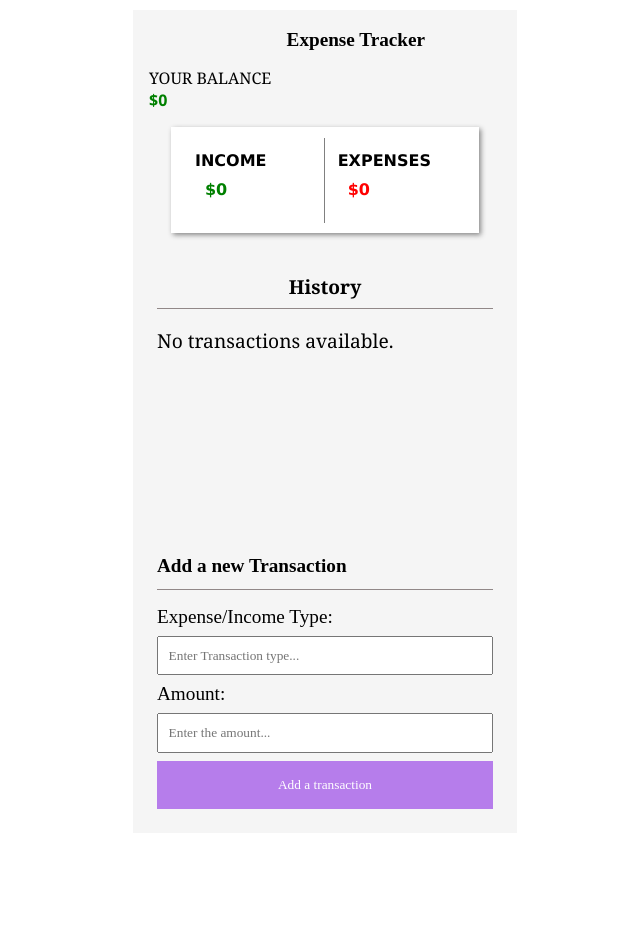
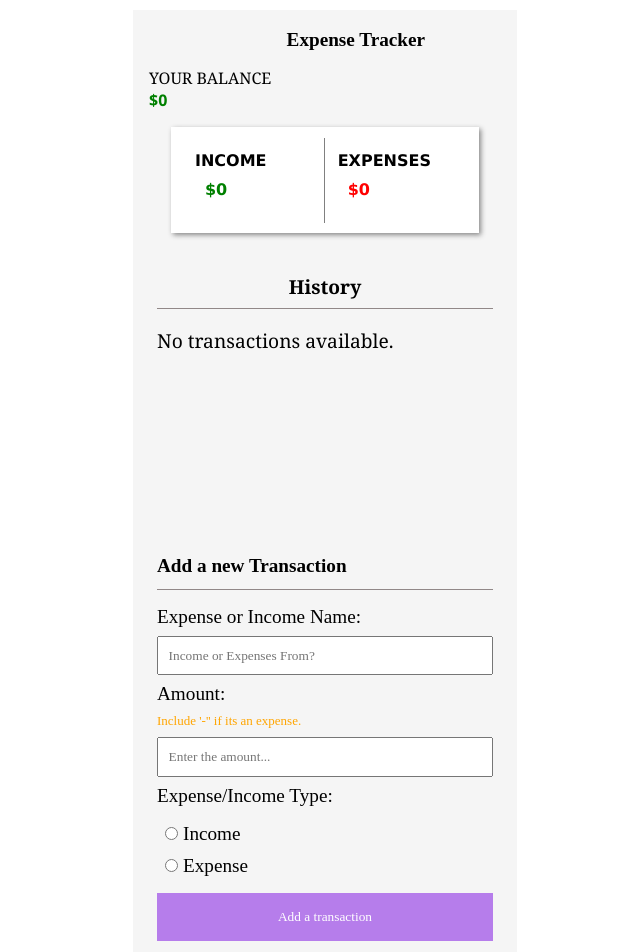
Before and after one commit to MainaliMiraj/ExpenseTracker, a React (Create React App) app: page / in a window 1280 px wide. Shown: the top 952 px of the page, without its empty margins (315-955 px from the left). Before the commit the page ends 833 px from the top, so only its background shows below. Built offline with nearby package versions, Linux system fonts and the light colour scheme.

Commit message:
added the context for the app to manage the dataflow

```diff
--- a/public/index.html
+++ b/public/index.html
@@ -9,35 +9,11 @@
       name="description"
       content="Web site created using create-react-app"
     />
-    <link rel="apple-touch-icon" href="%PUBLIC_URL%/logo192.png" />
-    <!--
-      manifest.json provides metadata used when your web app is installed on a
-      user's mobile device or desktop. See https://developers.google.com/web/fundamentals/web-app-manifest/
-    -->
-    <link rel="manifest" href="%PUBLIC_URL%/manifest.json" />
-    <!--
-      Notice the use of %PUBLIC_URL% in the tags above.
-      It will be replaced with the URL of the `public` folder during the build.
-      Only files inside the `public` folder can be referenced from the HTML.
 
-      Unlike "/favicon.ico" or "favicon.ico", "%PUBLIC_URL%/favicon.ico" will
-      work correctly both with client-side routing and a non-root public URL.
-      Learn how to configure a non-root public URL by running `npm run build`.
-    -->
     <title>Expense Tracker</title>
   </head>
   <body>
     <noscript>You need to enable JavaScript to run this app.</noscript>
     <div id="root"></div>
-    <!--
-      This HTML file is a template.
-      If you open it directly in the browser, you will see an empty page.
-
-      You can add webfonts, meta tags, or analytics to this file.
-      The build step will place the bundled scripts into the <body> tag.
-
-      To begin the development, run `npm start` or `yarn start`.
-      To create a production bundle, use `npm run build` or `yarn build`.
-    -->
   </body>
 </html>
--- a/src/App.js
+++ b/src/App.js
@@ -3,9 +3,11 @@ import IncomeExpensesBox from "./components/IncomeExpensesBox/IncomeExpensesBox"
 import TotalBalance from "./components/TotalBalance/TotalBalance";
 import TransactionHistory from "./components/TransactionHistory/TransactionHistory";
 import NewTransaction from "./components/NewTransaction/NewTransaction";
+import ExpenseContextProvider from "./context/ExpenseContextProvider";
 
 function App() {
   return (
+    <ExpenseContextProvider>
       <div className="container">
         <div className="box">
           <div className="title">Expense Tracker</div>
@@ -15,6 +17,7 @@ function App() {
           <NewTransaction />
         </div>
       </div>
+    </ExpenseContextProvider>
   );
 }
 
--- a/src/components/IncomeExpensesBox/IncomeExpensesBox.jsx
+++ b/src/components/IncomeExpensesBox/IncomeExpensesBox.jsx
@@ -1,19 +1,21 @@
-import React from "react";
+import React, { useContext } from "react";
 import styles from "./IncomeExpensesBox.module.css";
+import ExpenseContext from "../../context/ExpenseContext";
 
 const IncomeExpensesBox = () => {
-  const totalIncome = 0;
-  const totalExpenses = 0;
+  const { expenseData } = useContext(ExpenseContext);
   return (
     <div className={styles.income_expenses}>
       <div className={styles.income}>
         <div className={styles.income_title}>INCOME</div>
-        <div className={styles.income_amount}>${totalIncome}</div>
+        <div className={styles.income_amount}>${expenseData.totalIncome}</div>
       </div>
       <div className={styles.line}></div>
       <div className={styles.expenses}>
         <div className={styles.expense_title}>EXPENSES</div>
-        <div className={styles.expenses_amount}>${totalExpenses}</div>
+        <div className={styles.expenses_amount}>
+          ${expenseData.totalExpense}
+        </div>
       </div>
     </div>
   );
--- a/src/components/NewTransaction/NewTransaction.jsx
+++ b/src/components/NewTransaction/NewTransaction.jsx
@@ -1,11 +1,40 @@
 import React, { useState } from "react";
 import styles from "./NewTransaction.module.css";
+import { useContext } from "react";
+import ExpenseContext from "../../context/ExpenseContext";
 
 const NewTransaction = () => {
+  const { expenseData, setExpenseData } = useContext(ExpenseContext);
   const [transactionType, setTransactionType] = useState("");
-  const [amount, setAmount] = useState(0);
+  const [amount, setAmount] = useState("");
+  let totalIncome = 0;
+  let totalExpense = 0;
 
   function handleClick() {
+    if (!transactionType || !amount) {
+      alert("Please enter both Transaction type and amount.");
+    }
+    const newTransaction = {
+      type: transactionType,
+      amount: parseFloat(amount),
+    };
+    if (amount < 0) {
+      totalExpense = totalExpense + amount;
+    } else {
+      totalIncome = totalIncome + amount;
+    }
+
+    const newTotalBalance = (expenseData.totalBalance =
+      parseFloat(amount) + expenseData.totalBalance);
+
+    const newTransactions = [...expenseData.transactions, newTransaction];
+
+    setExpenseData({
+      ...expenseData,
+      totalBalance: newTotalBalance,
+      transactions: newTransactions,
+    });
+
     setTransactionType("");
     setAmount("");
   }
@@ -13,20 +42,59 @@ const NewTransaction = () => {
     <div className={styles.container}>
       <div className={styles.title}>Add a new Transaction</div>
       <div className={styles.line}></div>
-      <div className={styles.text}>Expense/Income Type:</div>
+      <div className={styles.text}>Expense or Income Name:</div>
+
       <input
         type="text"
         className={styles.input}
-        placeholder="Enter Transaction type..."
+        placeholder="Income or Expenses From?"
         onChange={(e) => setTransactionType(e.target.value)}
+        value={transactionType}
       />
       <div className={styles.amount}>Amount:</div>
+      <p style={{ fontSize: "small", color: "orange" }}>
+        Include '-'' if its an expense.
+      </p>
       <input
         type="number"
         className={styles.input}
         placeholder="Enter the amount..."
         onChange={(e) => setAmount(Number(e.target.value))}
+        value={amount}
       />
+      <div className={styles.text}>Expense/Income Type:</div>
+
+      <div
+        style={{
+          display: "flex",
+          justifyContent: "center",
+          padding: "0.5rem",
+          rowGap: "10px",
+          flexDirection: "column",
+        }}
+      >
+        <div>
+          <input
+            style={{ marginRight: "5px", cursor: "pointer", padding: "5px" }}
+            type="radio"
+            id="income"
+            name="transactionType"
+            value="income"
+          />
+          <label htmlFor="income">Income</label>
+        </div>
+        <div>
+          <input
+            style={{ marginRight: "5px", cursor: "pointer", padding: "5px" }}
+            type="radio"
+            id="expense"
+            value="expense"
+            name="transactionType"
+          />
+          <label htmlFor="expense">Expense</label>
+        </div>
+      </div>
+
       <button className={styles.submit} onClick={handleClick}>
         Add a transaction
       </button>
--- a/src/components/TotalBalance/TotalBalance.jsx
+++ b/src/components/TotalBalance/TotalBalance.jsx
@@ -1,15 +1,15 @@
-import React from "react";
+import React, { useContext } from "react";
 import styles from "./TotalBalance.module.css";
-
+import ExpenseContext from "../../context/ExpenseContext";
 
 const TotalBalance = () => {
- const totalBalance=0
-  const colorClass = totalBalance < 0 ? styles.red : styles.green;
+  const { expenseData } = useContext(ExpenseContext);
+  const colorClass = expenseData.totalBalance < 0 ? styles.red : styles.green;
   return (
     <div className={styles.show_balance}>
       <div className={styles.balance_title}>YOUR BALANCE</div>
       <div className={`${styles.balance_amount} ${colorClass}`}>
-        ${totalBalance}
+        ${expenseData.totalBalance}
       </div>
     </div>
   );
--- a/src/components/TransactionHistory/TransactionHistory.jsx
+++ b/src/components/TransactionHistory/TransactionHistory.jsx
@@ -1,17 +1,18 @@
-import React from "react";
+import React, { useContext } from "react";
 import styles from "./TransactionHistory.module.css";
 import { TransactionBox } from "../TransactionBox/TransactionBox";
+import ExpenseContext from "../../context/ExpenseContext";
 
 const TransactionHistory = () => {
-  const transactionHistory = [];
+  const {expenseData}=useContext(ExpenseContext)
   return (
     <div className={styles.container}>
       <div className={styles.history}>History</div>
       <div className={styles.line}></div>
       <div className={styles.TransactionHistory}>
-        {transactionHistory.length === 0
+        {expenseData.transactions.length === 0
           ? "No transactions available."
-          : transactionHistory.map((eachTranaction) => (
+          : expenseData.transactions.map((eachTranaction) => (
               <TransactionBox
                 transactionType={eachTranaction.type}
                 amount={eachTranaction.amount}
--- /dev/null
+++ b/src/context/ExpenseContext.js
@@ -0,0 +1,4 @@
+import { createContext } from "react";
+
+const ExpenseContext = createContext();
+export default ExpenseContext;
--- /dev/null
+++ b/src/context/ExpenseContextProvider.jsx
@@ -0,0 +1,19 @@
+import ExpenseContext from "./ExpenseContext";
+import { useState } from "react";
+
+const ExpenseContextProvider = ({ children }) => {
+  const [expenseData, setExpenseData] = useState({
+    totalBalance: 0,
+    totalIncome: 0,
+    totalExpense: 0,
+    transactions: [],
+    transactionType: "",
+    amount: 0,
+  });
+  return (
+    <ExpenseContext.Provider value={{ expenseData, setExpenseData }}>
+      {children}
+    </ExpenseContext.Provider>
+  );
+};
+export default ExpenseContextProvider;
```
Also changed, not shown: src/ExpenseTrackerContext.js (added). Lines whose indentation alone changed are shown as unchanged.
